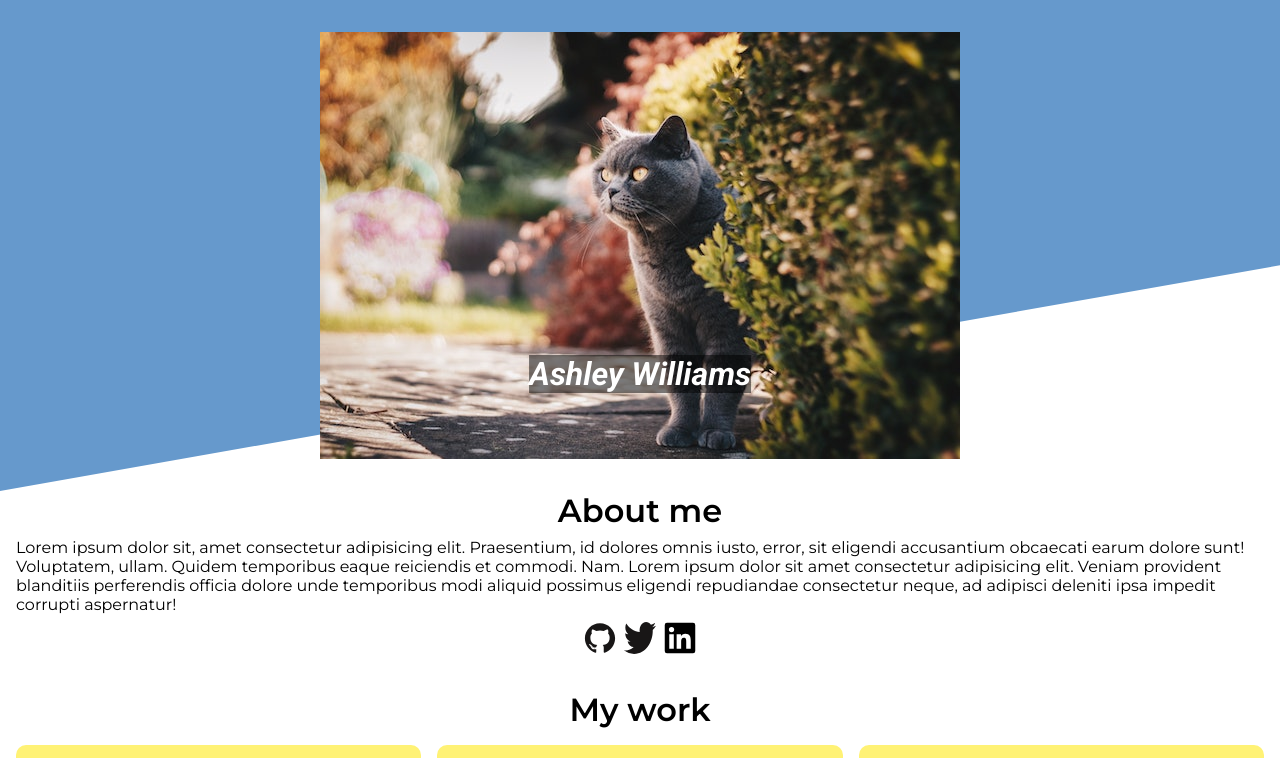
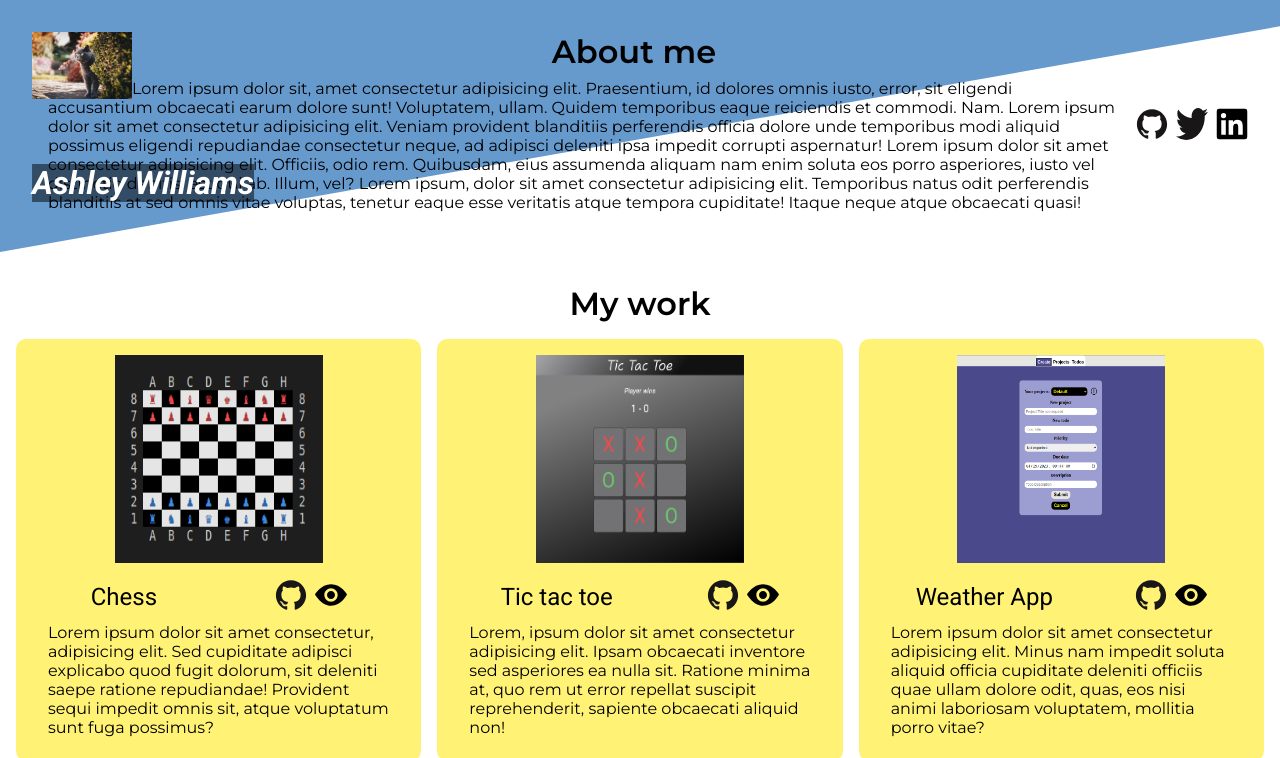
Before and after one commit to aleksandar-code/Portfolio, a plain HTML site: page index.html in a window 1280 px wide. Shown: the top 758 px of the page. Drawn offline with Linux system fonts and the light colour scheme.

Commit message:
Can wrap text around image

```diff
--- a/index.html
+++ b/index.html
@@ -19,21 +19,32 @@
       <section class="introduction">
         <div class="portrait-background">
           <h1 class="author">Ashley Williams</h1>
-          <img class="portrait" src="img/introduction-mobile.jpg" alt="" />
-        </div>
-
+          <img
+            class="portrait"
+            src="img/introduction-mobile.jpg"
+            alt=""
+            style="shape-outside: url(img/introduction-mobile.jpg)"
+          />
           <div class="about">
             <h2>About me</h2>
             <p>
               Lorem ipsum dolor sit, amet consectetur adipisicing elit.
-            Praesentium, id dolores omnis iusto, error, sit eligendi accusantium
-            obcaecati earum dolore sunt! Voluptatem, ullam. Quidem temporibus
-            eaque reiciendis et commodi. Nam. Lorem ipsum dolor sit amet
-            consectetur adipisicing elit. Veniam provident blanditiis
+              Praesentium, id dolores omnis iusto, error, sit eligendi
+              accusantium obcaecati earum dolore sunt! Voluptatem, ullam. Quidem
+              temporibus eaque reiciendis et commodi. Nam. Lorem ipsum dolor sit
+              amet consectetur adipisicing elit. Veniam provident blanditiis
               perferendis officia dolore unde temporibus modi aliquid possimus
               eligendi repudiandae consectetur neque, ad adipisci deleniti ipsa
-            impedit corrupti aspernatur!
+              impedit corrupti aspernatur! Lorem ipsum dolor sit amet
+              consectetur adipisicing elit. Officiis, odio rem. Quibusdam, eius
+              assumenda aliquam nam enim soluta eos porro asperiores, iusto vel
+              distinctio debitis, est qui ab. Illum, vel? Lorem ipsum, dolor sit
+              amet consectetur adipisicing elit. Temporibus natus odit
+              perferendis blanditiis at sed omnis vitae voluptas, tenetur eaque
+              esse veritatis atque tempora cupiditate! Itaque neque atque
+              obcaecati quasi!
             </p>
+          </div>
         </div>
 
         <ul class="links">
--- a/style.css
+++ b/style.css
@@ -21,13 +21,20 @@
 
 .introduction {
   text-align: center;
+  z-index: 0;
+  max-width: 100%;
   display: flex;
-  flex-direction: column;
+  align-items: center;
+  justify-content: center;
+  position: relative;
+  overflow: hidden;
+  padding: 2rem 2rem;
 }
 
 .portrait {
-  max-width: 100%;
+  max-width: 100px;
   height: auto;
+  float: left;
 }
 
 .links {
@@ -38,17 +45,10 @@
 }
 
 .portrait-background {
-  z-index: 0;
-  max-width: 100%;
-  display: flex;
-  align-items: center;
-  justify-content: center;
-  position: relative;
-  overflow: hidden;
-  padding: 2rem 2rem;
+  display: inline-block;
 }
 
-.portrait-background:after {
+.introduction:after {
   content: "";
   position: absolute;
   width: 100%;
@@ -174,3 +174,6 @@ main {
   width: 3rem;
   height: 3rem;
 }
+/*
+@media (max-width: 1000px) {
+} */
```
Lines whose indentation alone changed are shown as unchanged.
